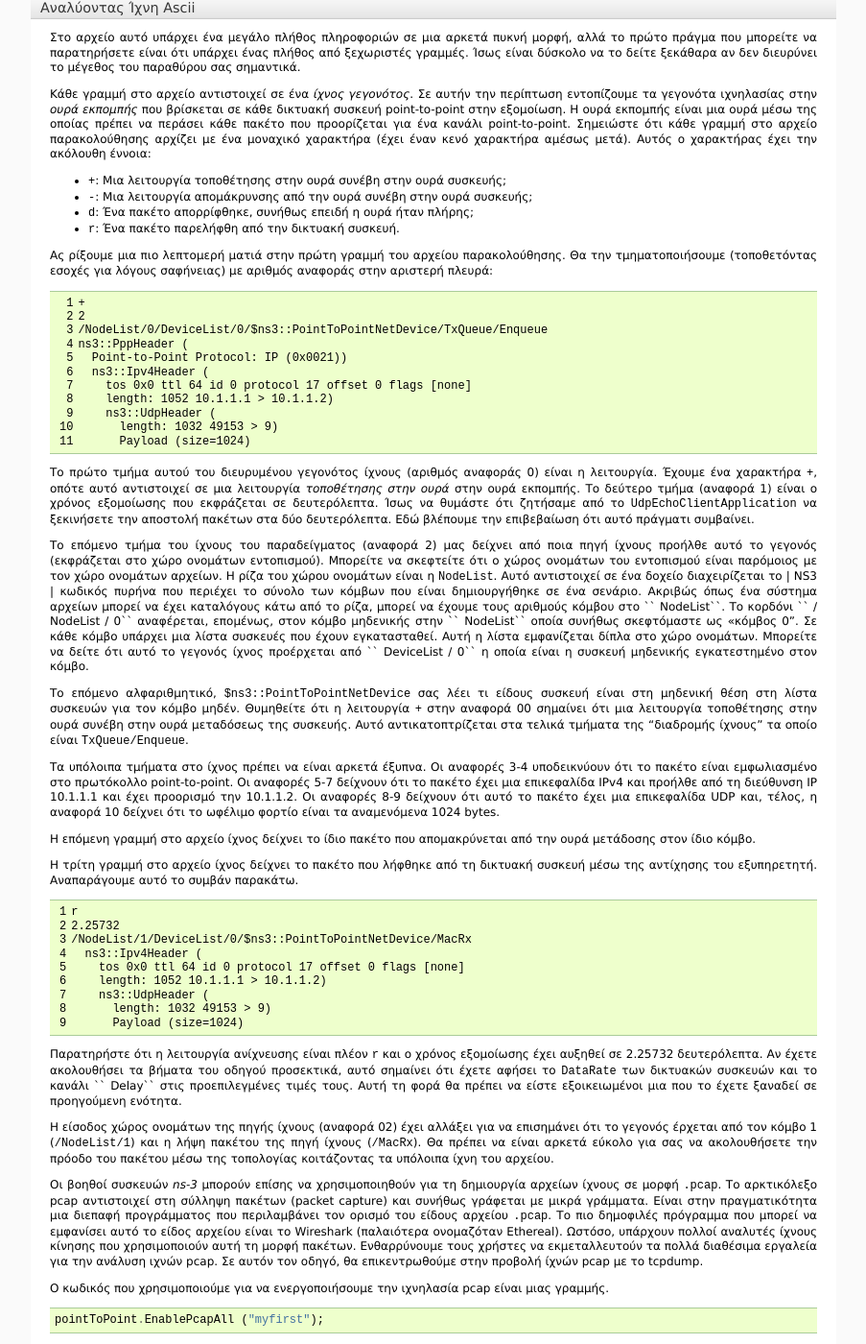
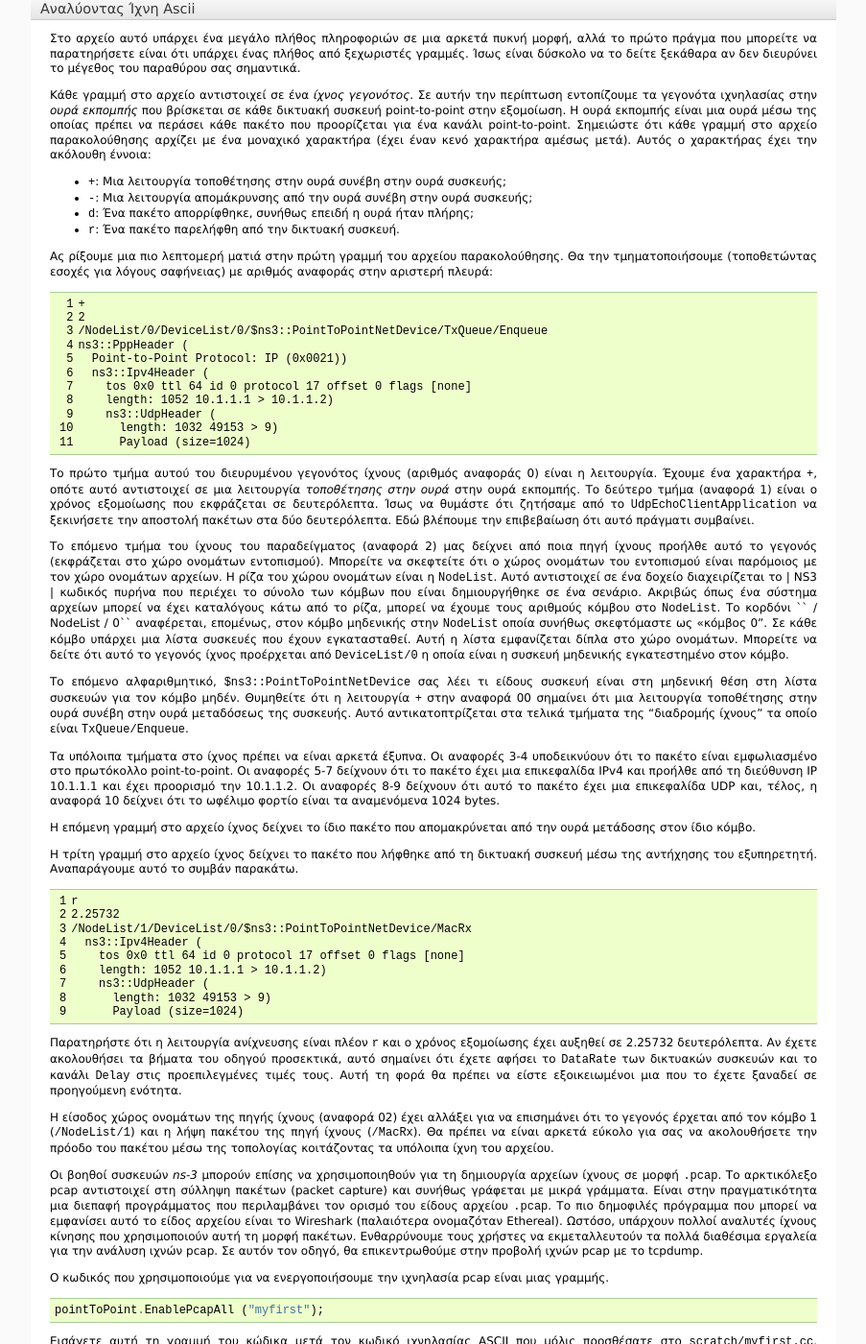
Before and after one commit to maupatras/ns3_teamB, a Sphinx documentation site: the page built from ns-3.22/doc/tutorial-gr/source/tweaking.rst, in a window 1280 px wide and 1400 px high, scrolled down 10255 px. Shown: the whole window at 96% size, without its empty margins (198-1101 px from the left). Built offline with Sphinx 7.4.7, drawn with Linux system fonts in a browser that asks for light colours; formulas are drawn with MathJax 3; some of the changed text lies outside the part shown.

Commit message:
Corrected spelling errors

```diff
--- a/ns-3.22/doc/tutorial-gr/source/tweaking.rst
+++ b/ns-3.22/doc/tutorial-gr/source/tweaking.rst
@@ -792,7 +792,7 @@
 παρατηρούμε ότι το ``DataRate`` είναι στην πραγματικότητα ένα ``Όρισμα``
 του `PointToPointNetDevice``. Ας χρησιμοποιήσουμε τον αναλυτή ορισμάτων
 γραμμής εντολών για να παρατήσουμε τα ``Attributes`` του PointToPointNetDevice.
-Η λίστα βοήθειας αναφέρει ότι πρέπει να παρέχουμε ένα `` TypeId``. Αυτό
+Η λίστα βοήθειας αναφέρει ότι πρέπει να παρέχουμε ένα ``TypeId``. Αυτό
 αντιστοιχεί στο όνομα της κλάσης στην οποία ανήκουν τα ``Attributes``. Σε
 αυτή την περίπτωση θα είναι ``ns3::PointToPointNetDevice``. Αν το τυπώσουμε,
 .. sourcecode:: bash
@@ -916,7 +916,7 @@
 5 megabits ανά δευτερόλεπτο. Εκπλαγήκατε από το αποτέλεσμα; Φαίνεται ότι για
 να επαναφέρουμε την αρχική συμπεριφορά του σεναρίου, θα πρέπει να ρυθμίσουμε
 την καθυστέρηση του καναλιού στην ταχύτητα του φωτός. Μπορούμε να ζητήσουμε
-από το σύστημα γραμμής εντολών να εκτυπώσει τα `` Attributes`` του καναλιού,
+από το σύστημα γραμμής εντολών να εκτυπώσει τα ``Attributes`` του καναλιού,
 ακριβώς όπως κάναμε για την δικτυακή συσκευή:
 
 .. sourcecode:: bash
@@ -1400,7 +1400,7 @@
 * ``r``: Ένα πακέτο παρελήφθη από την δικτυακή συσκευή.
 
 Ας ρίξουμε μια πιο λεπτομερή ματιά στην πρώτη γραμμή του αρχείου παρακολούθησης.
-Θα την τμηματοποιήσουμε (τοποθετόντας εσοχές για λόγους σαφήνειας) με αριθμός
+Θα την τμηματοποιήσουμε (τοποθετώντας εσοχές για λόγους σαφήνειας) με αριθμός
 αναφοράς στην αριστερή πλευρά:
 
 .. sourcecode:: text
@@ -1451,11 +1451,11 @@
 αρχείων. Η ρίζα του χώρου ονομάτων είναι η ``NodeList``. Αυτό αντιστοιχεί σε ένα δοχείο
 διαχειρίζεται το | NS3 | κωδικός πυρήνα που περιέχει το σύνολο των κόμβων που είναι
 δημιουργήθηκε σε ένα σενάριο. Ακριβώς όπως ένα σύστημα αρχείων μπορεί να έχει καταλόγους κάτω από το
-ρίζα, μπορεί να έχουμε τους αριθμούς κόμβου στο `` NodeList``. Το κορδόνι
-`` / NodeList / 0`` αναφέρεται, επομένως, στον κόμβο μηδενικής στην `` NodeList``
+ρίζα, μπορεί να έχουμε τους αριθμούς κόμβου στο ``NodeList``. Το κορδόνι
+`` / NodeList / 0`` αναφέρεται, επομένως, στον κόμβο μηδενικής στην ``NodeList``
 οποία συνήθως σκεφτόμαστε ως «κόμβος 0". Σε κάθε κόμβο υπάρχει μια λίστα
 συσκευές που έχουν εγκατασταθεί. Αυτή η λίστα εμφανίζεται δίπλα στο χώρο ονομάτων.
-Μπορείτε να δείτε ότι αυτό το γεγονός ίχνος προέρχεται από `` DeviceList / 0`` η οποία είναι η
+Μπορείτε να δείτε ότι αυτό το γεγονός ίχνος προέρχεται από ``DeviceList/0`` η οποία είναι η
 συσκευή μηδενικής εγκατεστημένο στον κόμβο.
 
 ..
@@ -1494,7 +1494,7 @@
 ουρά μετάδοσης στον ίδιο κόμβο.
 
 Η τρίτη γραμμή στο αρχείο ίχνος δείχνει το πακέτο που λήφθηκε από τη δικτυακή συσκευή
-μέσω της αντίχησης του εξυπηρετητή. Αναπαράγουμε αυτό το συμβάν παρακάτω.
+μέσω της αντήχησης του εξυπηρετητή. Αναπαράγουμε αυτό το συμβάν παρακάτω.
 
 .. sourcecode:: text
   :linenos:
@@ -1525,7 +1525,7 @@
 Παρατηρήστε ότι η λειτουργία ανίχνευσης είναι πλέον ``r`` και ο χρόνος εξομοίωσης
 έχει αυξηθεί σε 2.25732 δευτερόλεπτα. Αν έχετε ακολουθήσει τα βήματα του οδηγού
 προσεκτικά, αυτό σημαίνει ότι έχετε αφήσει το ``DataRate`` των δικτυακών συσκευών
-και το κανάλι `` Delay`` στις προεπιλεγμένες τιμές τους. Αυτή τη φορά θα πρέπει να
+και το κανάλι ``Delay`` στις προεπιλεγμένες τιμές τους. Αυτή τη φορά θα πρέπει να
 είστε εξοικειωμένοι μια που το έχετε ξαναδεί σε προηγούμενη ενότητα.
 
 Η είσοδος χώρος ονομάτων της πηγής ίχνους (αναφορά 02) έχει αλλάξει για να
@@ -1554,7 +1554,7 @@
 αρχείου είναι το Wireshark (παλαιότερα ονομαζόταν Ethereal). Ωστόσο, υπάρχουν πολλοί
 αναλυτές ίχνους κίνησης που χρησιμοποιούν αυτή τη μορφή πακέτων. Ενθαρρύνουμε τους
 χρήστες να εκμεταλλευτούν τα πολλά διαθέσιμα εργαλεία για την ανάλυση ιχνών pcap.
-Σε αυτόν τον οδηγό, θα επικεντρωθούμε στην προβολή ίχνών pcap με το tcpdump.
+Σε αυτόν τον οδηγό, θα επικεντρωθούμε στην προβολή ιχνών pcap με το tcpdump.
 
 Ο κωδικός που χρησιμοποιούμε για να ενεργοποιήσουμε την ιχνηλασία pcap είναι
 μιας γραμμής.
```
Also changed, not shown: other parts of ns-3.22/doc/tutorial-gr/source/tweaking.rst (+14 -14 lines).
